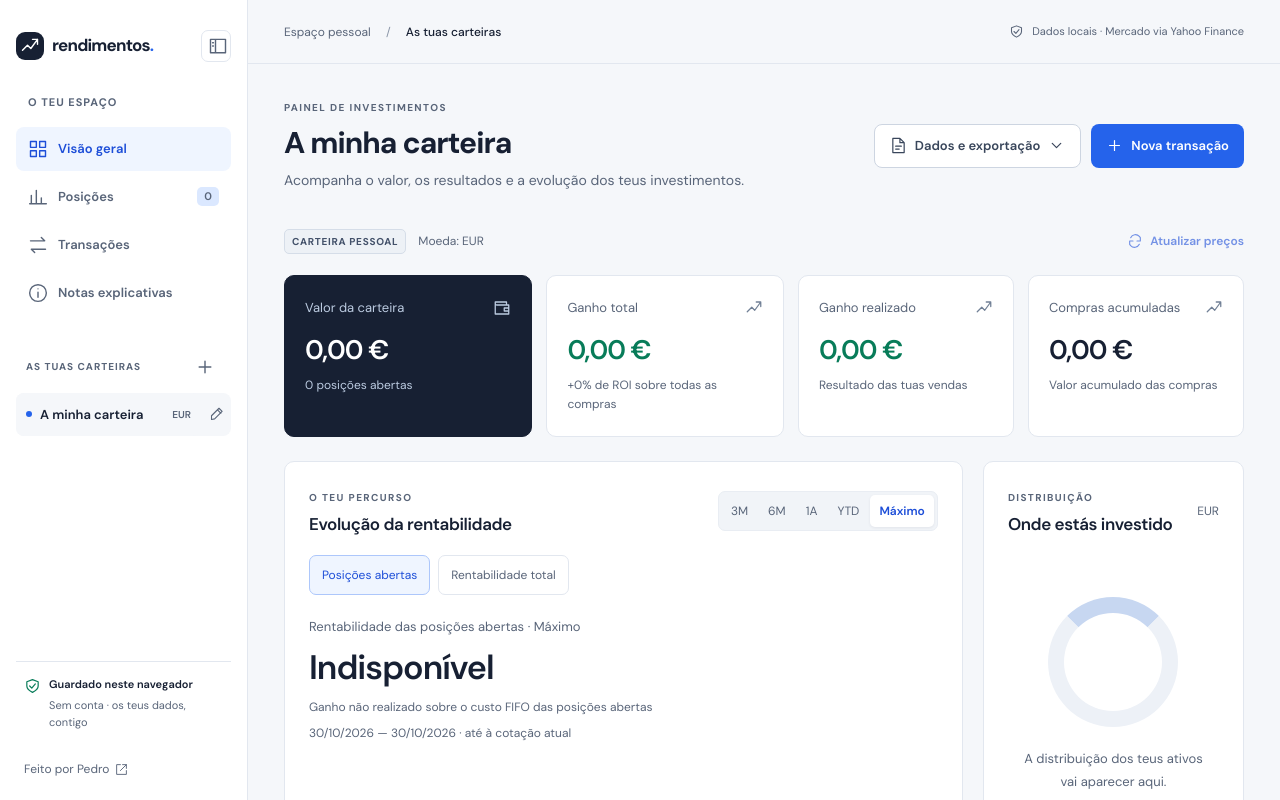
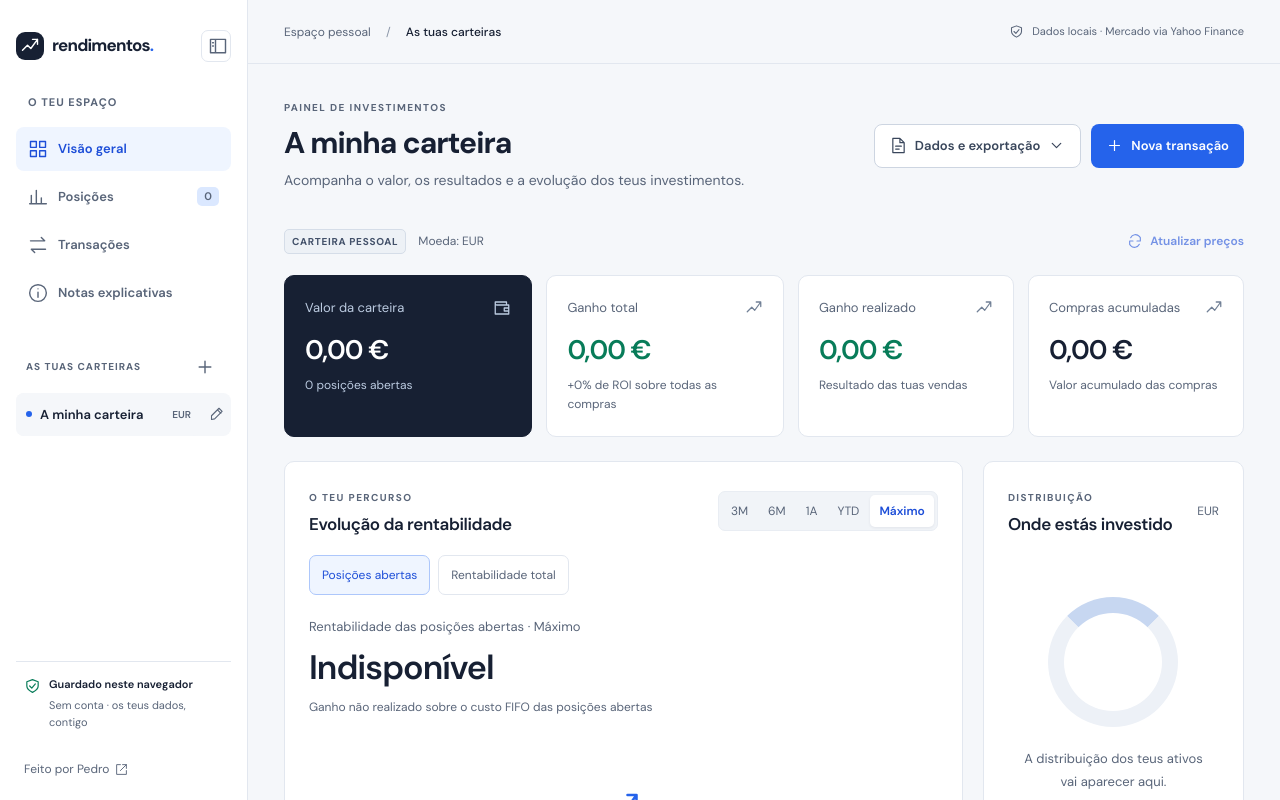
Before and after one commit to pecoelho01/calculadora-rendimentos, a Next.js app: page / in a window 1280 px wide. Shown: the top 800 px of the page. Built offline with nearby package versions, Linux system fonts and the light colour scheme.

Commit message:
fix(ui): remover textos auxiliares do gráfico

```diff
--- a/src/components/performance-chart.tsx
+++ b/src/components/performance-chart.tsx
@@ -1,7 +1,6 @@
 "use client";
 import {
   useEffect,
-  useId,
   useMemo,
   useRef,
   useState,
@@ -66,7 +65,6 @@ export function PerformanceChart({
     return () => observer.disconnect();
   }, []);
   const plotWidth = Math.max(1, chartWidth - 85);
-  const instructionsId = useId();
   const points = data.map((p) => ({
     ...p,
     roi: mode === "total" ? p.roi : p.openRoi,
@@ -181,17 +179,9 @@ export function PerformanceChart({
           {percent(displayedRoi)}
         </strong>
         <small>{explanation}</small>
-        <small className="performance-dates">
-          {dateLabel(performance.start)} — {dateLabel(performance.end)} · até à
-          cotação atual
-        </small>
       </div>
       {values.length > 0 && points.some((p) => p.roi !== null) ? (
         <>
-          <p id={instructionsId} className="chart-instructions no-print">
-            Passa o rato ou toca no gráfico. Usa ← e → para explorar por
-            teclado.
-          </p>
           <div
             className="chart-readout no-print"
             aria-live="polite"
@@ -221,7 +211,6 @@ export function PerformanceChart({
             role="slider"
             tabIndex={0}
             aria-label="Data da rentabilidade"
-            aria-describedby={instructionsId}
             aria-valuemin={0}
             aria-valuemax={points.length - 1}
             aria-valuenow={activeIndex ?? points.length - 1}
```
Also changed, not shown: 1 other file (tests, documents, lock files or other folders).
